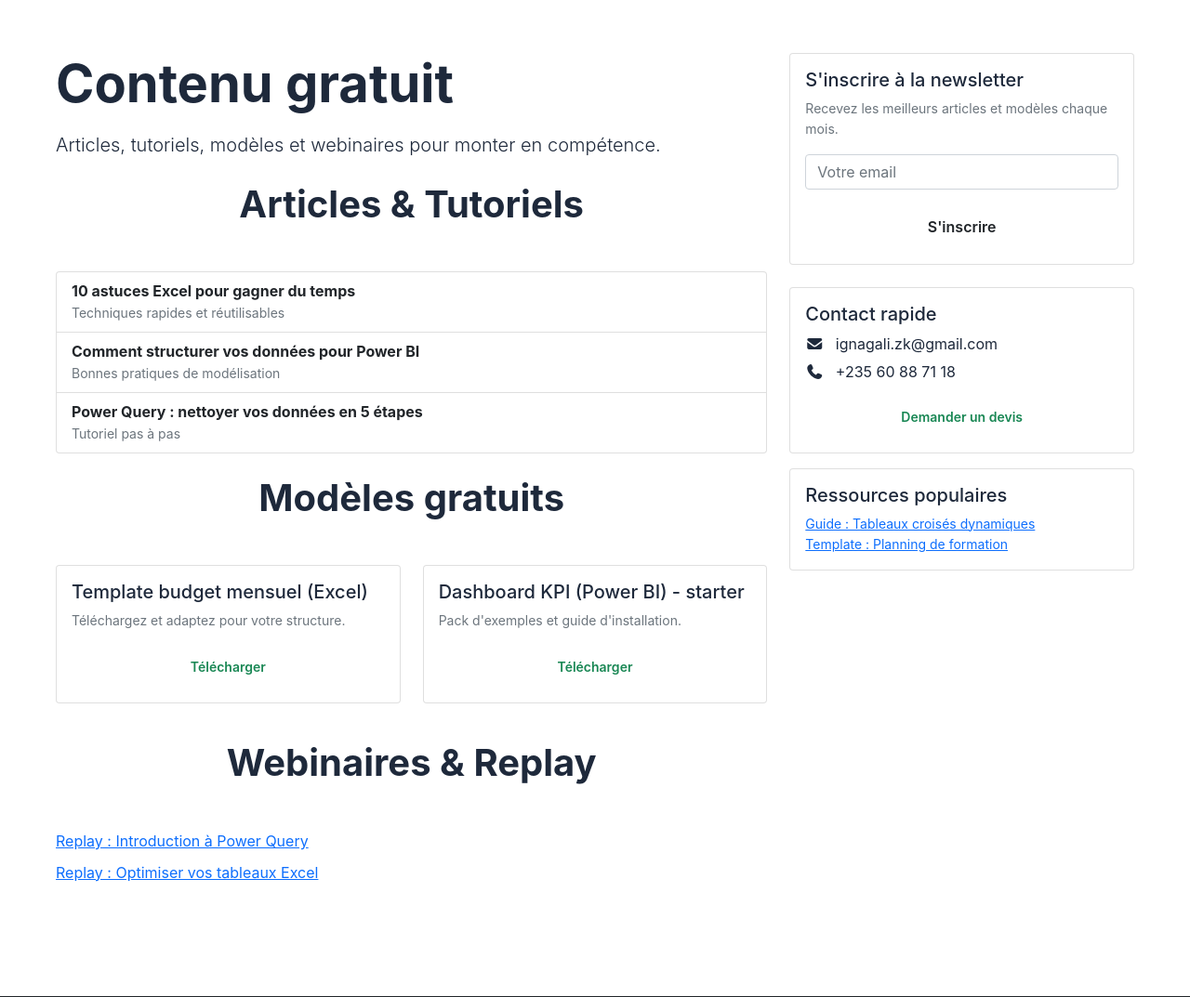
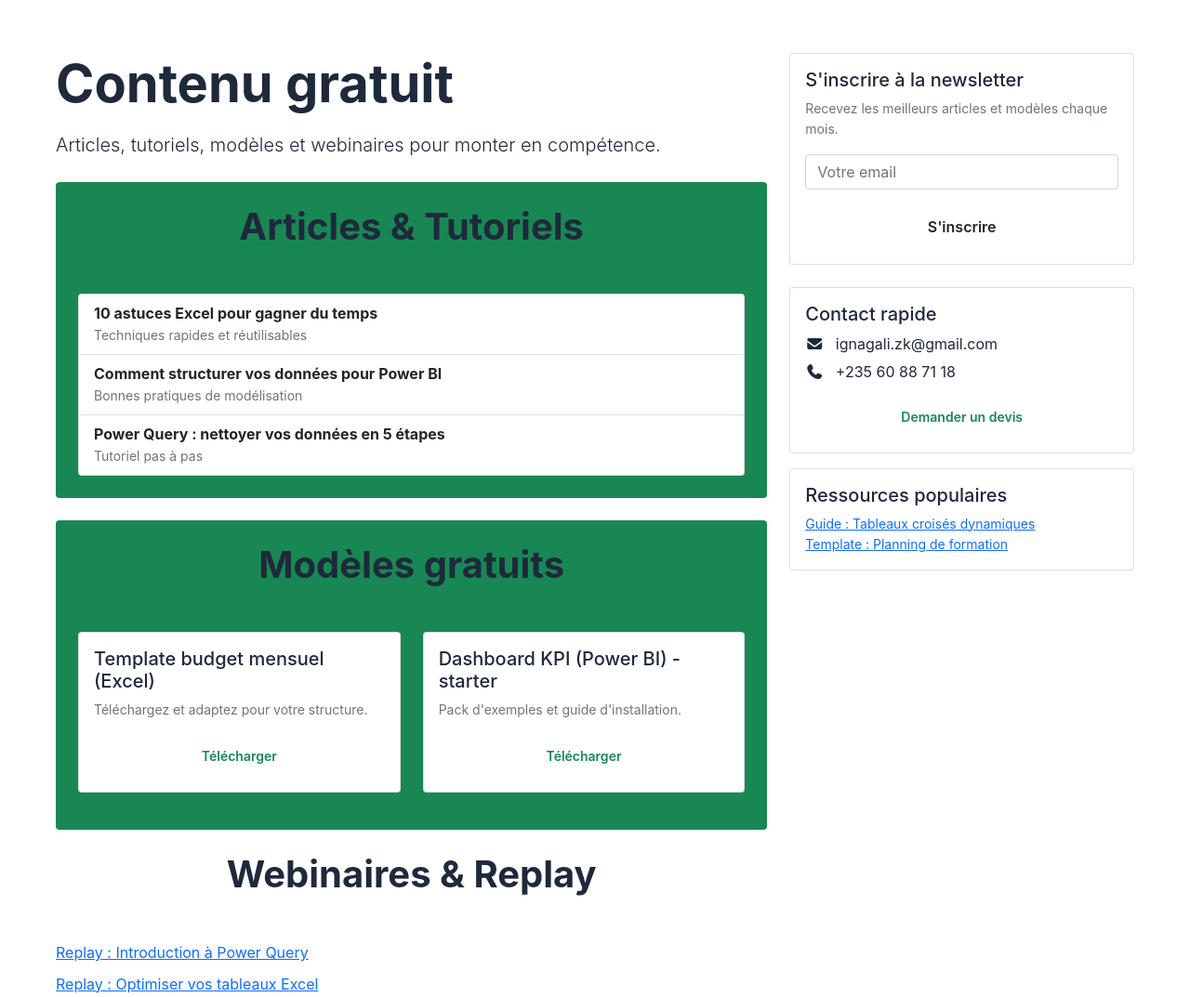
Before and after one commit to Epechastifol/portfeuil, a Django app: page /contenu-gratuit/ in a window 1280 px wide. Shown: the part 149-1222 px from the top of the page at 93% size. Run offline with Django 5.2, Linux system fonts and the light colour scheme; some libraries are stand-ins or nearby versions.

Commit message:
contenus

```diff
--- a/templates/portfolio/contenu_gratuit.html
+++ b/templates/portfolio/contenu_gratuit.html
@@ -9,7 +9,7 @@
       <h1 class="display-4 fw-bold mb-3">Contenu gratuit</h1>
       <p class="lead mb-4">Articles, tutoriels, modèles et webinaires pour monter en compétence.</p>
 
-      <div class="mb-4">
+      <div class="mb-4 bg-success bg-opacity-10 p-4 rounded">
         <h3 class="section-title">Articles & Tutoriels</h3>
         <div class="list-group">
           <a href="#" class="list-group-item list-group-item-action">
@@ -27,7 +27,7 @@
         </div>
       </div>
 
-      <div class="mb-4">
+      <div class="mb-4 bg-success bg-opacity-10 rounded p-4">
         <h3 class="section-title">Modèles gratuits</h3>
         <div class="row">
           <div class="col-md-6 mb-3">
```
